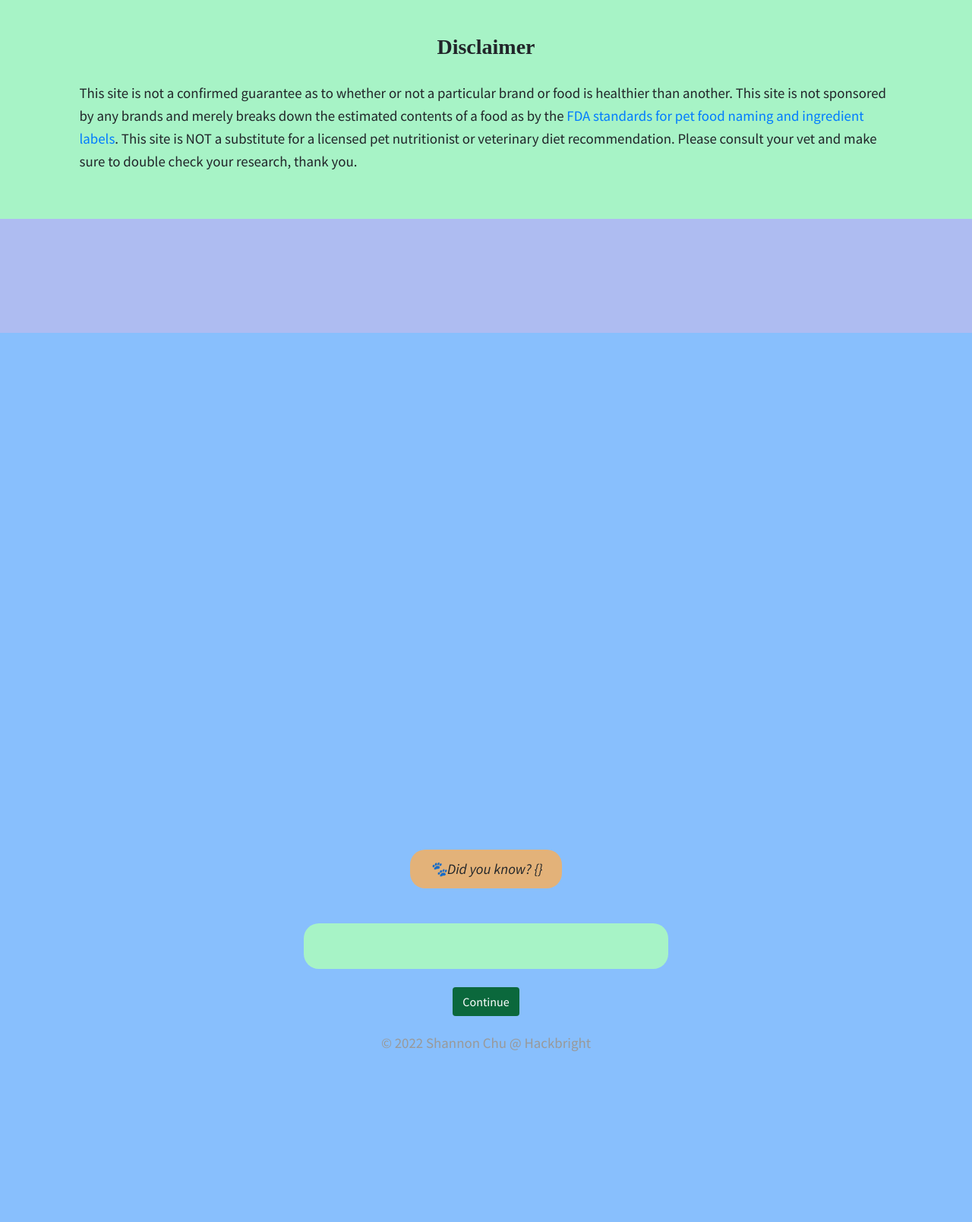
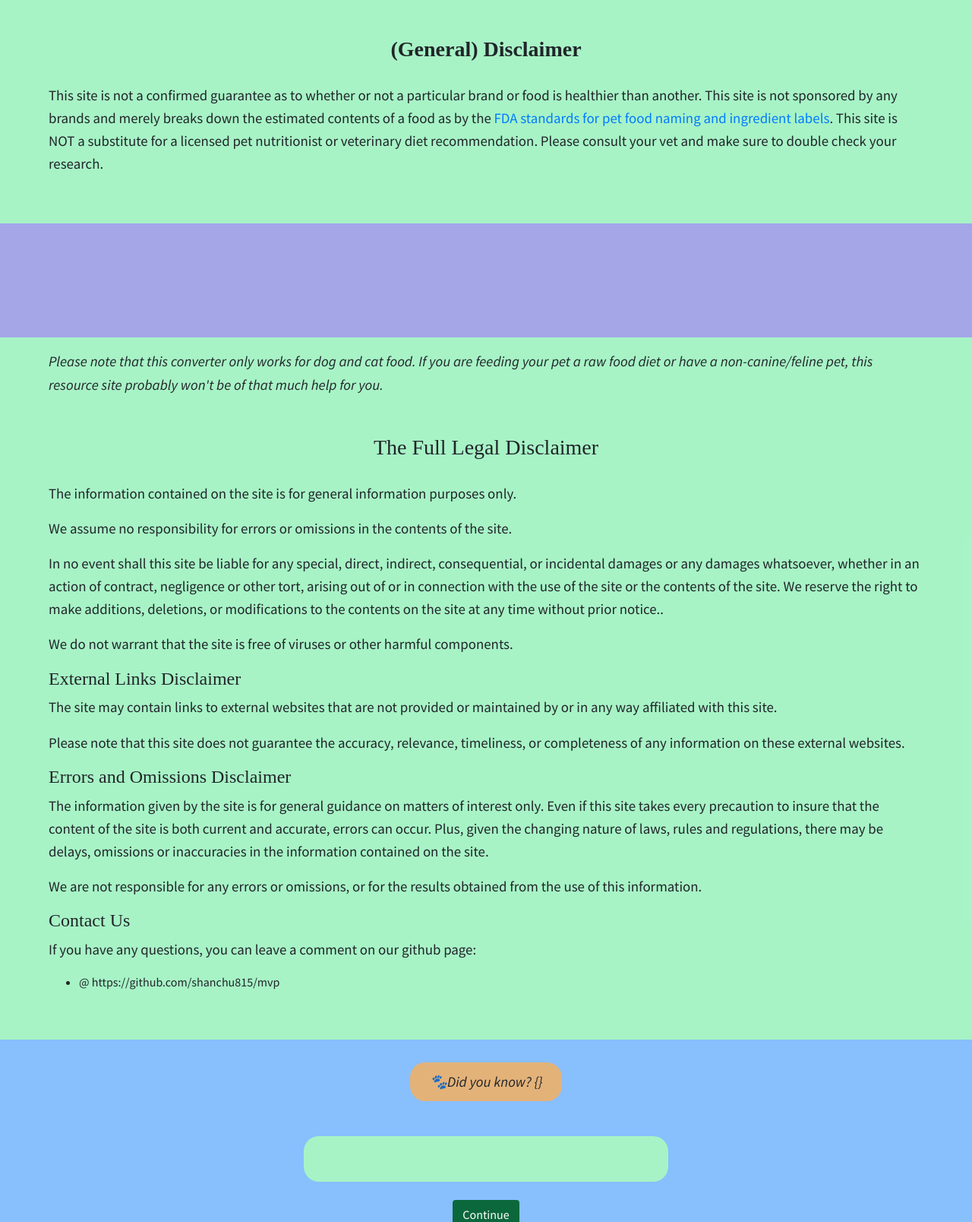
Before and after one commit to shanchu815/Kibble-Converter, a Flask app: page /disclaimer in a window 1280 px wide. Shown: the part 56-1664 px from the top of the page at 76% size. Before the commit the page ends 1440 px from the top, so only its background shows below. Run offline with Flask 2, Linux system fonts and the light colour scheme; data that the repository does not hold is empty; some libraries are stand-ins or nearby versions; some web fonts are replaced; grey boxes are pictures that could not be loaded.

Commit message:
sean advising helped to fix catvid image, dogvid added to homepage, more info added to disclaimer and calculator pages

```diff
--- a/static/styles.css
+++ b/static/styles.css
@@ -97,31 +97,59 @@
 }
 .about {
     background-color: rgba(175, 255, 186, 0.808);
-    padding: 60px 45px;
+    align-items: center;
+    justify-content: center;
+    overflow: hidden;
+    display: grid;
+    grid-template-columns: 1fr;
+}
+
+.about-content{
+    max-width: 90%;
     display: flex;
-    justify-content: left;
-    padding: 30px 30px;
-    margin: 0 auto;
-    max-width: 90%;
-    border-radius: 5px;
+    justify-content: center;
+    margin-left: auto;
+    margin-right: auto;
 }
 
 .about-inner {
-    max-width: 90%;
     text-align: left;
+    margin-top: 3rem;
+    margin-bottom: 3rem;
+}
+
+.about-heading {
+    display: flex;
+    justify-content: center;
+    text-align: center;
+}
+
+.about-heading-2 {
+    display: flex;
+    justify-content: center;
+    text-align: center;
 }
 
 .disclaimer {
     background-color: rgba(175, 255, 186, 0.808);
-    padding: 45px;
     display: flex;
     justify-content: center;
     margin: 0 auto;
 }
 
+.disclaimer-section {
+    align-items: center;
+    justify-content: center;
+    overflow: hidden;
+    display: grid;
+    grid-template-columns: 1fr;
+}
+
 .disclaimer-inner {
     max-width: 90%;
     text-align: left;
+    margin-top: 3rem;
+    margin-bottom: 3rem;
 }
 
 .disclaimer-inner h3 {
@@ -129,31 +157,60 @@
     padding-bottom: 20px;
 }
 
-.disclaimer-center {
-    position: relative;
-    width: 100%;
-    height: 100%;
-    display: flex;
-    align-items: center;
-    justify-content: center;
-    overflow: hidden;
+.video-container {
+    display: grid;
+    grid-template: 1fr / 1fr;
+    place-items: center;
 }
 
-.video-container {
-    position: absolute;
-    top: 0;
-    left: 0;
-    width: 100%;
+.video-container> * {
+    grid-column: 1 / 1;
+    grid-row: 1 / 1;
 }
 
 .color-overlay {
-    position: absolute;
-    top: 0;
-    left: 0;
-    background-color: #ffb5d7a1;
+    background-color: #F85DA6;
     width: 100%;
     height: 100%;
-    opacity: 0.5;
+    opacity: 0.25;
+    z-index: 2;
+}
+
+.video {
+    z-index: 1;
+}
+
+.disclaimer-bottom {
+    background-color: rgba(175, 255, 186, 0.808);
+    display: flex;
+    justify-content: center;
+    margin: 0 auto;
+}
+
+.disclaimer-lower {
+    max-width: 90%;
+    text-align: left;
+    margin-top: 1rem;
+    margin-bottom: 1.2rem;
+}
+
+.legal {
+    background-color: rgba(175, 255, 186, 0.808);
+    display: flex;
+    justify-content: center;
+    margin: 0 auto;
+}
+
+.legal-inner {
+    max-width: 90%;
+    text-align: left;
+    margin-top: 1rem;
+    margin-bottom: 3rem;
+}
+
+.legal-inner h3 {
+    text-align: center;
+    padding-bottom: 20px;
 }
 
 .fill1 label {
@@ -283,7 +340,6 @@
 }
 
 .calculators {
-    max-width: 90%;
     text-align: center;
 }
 
@@ -295,7 +351,8 @@
 }
 
 .calulator-notes {
-    padding: 60px 45px;
+    padding-left: 1rem;
+    padding-bottom: 2rem;
 }
 
 .calc-1-top {
--- a/templates/disclaimer.html
+++ b/templates/disclaimer.html
@@ -3,10 +3,10 @@
 {% block title %}Disclaimer{% endblock %}
 
 {% block body %}
-<section class="disclaimer-top">
+<section class="disclaimer-section">
     <div class="disclaimer">
         <div class="disclaimer-inner">
-        <h3><b>Disclaimer</b></h3>
+            <h3><b>(General) Disclaimer</b></h3>
             <p>This site is not a confirmed guarantee as to whether or not
                 a particular brand or food is healthier than another. This site is
                 not sponsored by any brands and merely breaks down the estimated contents
@@ -14,19 +14,56 @@
                 <a href="https://www.fda.gov/animal-veterinary/animal-health-literacy/pet-food-labels-general">
                     FDA standards for pet food naming and ingredient labels</a>.
                 This site is NOT a substitute for a licensed pet nutritionist or veterinary diet
-            recommendation. Please consult your vet and make sure to double check your research,
-            thank you.
+                recommendation. Please consult your vet and make sure to double check your research.
             </p>
         </div>
     </div>
-</section>
-<section class="disclaimer-center">
     <div class="video-container">
         <div class="color-overlay"></div>
-        <video autoplay loop muted>
+        <div class="video">
+            <video width="100%" height="100%" autoplay loop muted>
                 <source src="/static/images/catvid.mp4" type="video/mp4">
             </video>
+        </div>
         <!-- from coverr dot com -->
+    </div>
+    <div class="disclaimer-bottom">
+        <div class="disclaimer-lower">
+            <p><i>Please note that this converter only works for dog and cat food. If you are
+                feeding your pet a raw food diet or have a non-canine/feline pet,
+                this resource site probably won't be of that much help for you.</i></p>
+        </div>
+    </div>
+    <div class="legal">
+        <div class= legal-inner>
+            <h3>The Full Legal Disclaimer</h3>
+            <p>The information contained on the site is for general information purposes only.</p>
+            <p>We assume no responsibility for errors or omissions in the contents of the site.</p>
+            <p>In no event shall this site be liable for any special, direct, indirect, consequential,
+                or incidental damages or any damages whatsoever, whether in an action of contract,
+                negligence or other tort, arising out of or in connection with the use of the site
+                or the contents of the site. We reserve the right to make additions, deletions, or
+                modifications to the contents on the site at any time without prior notice..</p>
+            <p>We do not warrant that the site is free of viruses or other harmful components.</p>
+            <h4>External Links Disclaimer</h4>
+            <p>The site may contain links to external websites that are not provided or maintained
+                by or in any way affiliated with this site.</p>
+            <p>Please note that this site does not guarantee the accuracy, relevance, timeliness, or
+                completeness of any information on these external websites.</p>
+            <h4>Errors and Omissions Disclaimer</h4>
+            <p>The information given by the site is for general guidance on matters of interest
+                only. Even if this site takes every precaution to insure that the content of the site
+                is both current and accurate, errors can occur. Plus, given the changing nature of laws,
+                rules and regulations, there may be delays, omissions or inaccuracies in the information
+                contained on the site.</p>
+            <p>We are not responsible for any errors or omissions, or for the results obtained from the
+                use of this information.</p>
+            <h4>Contact Us</h4>
+            <p>If you have any questions, you can leave a comment on our github page:</p>
+            <ul>
+            <li>@ https://github.com/shanchu815/mvp</li>
+            </ul>
+        </div>
     </div>
 </section>
 {% endblock %}
```
Also changed, not shown: templates/calculator.html (+7 -0 lines), templates/homepage.html (+15 -1 lines). Lines whose indentation alone changed are shown as unchanged.
